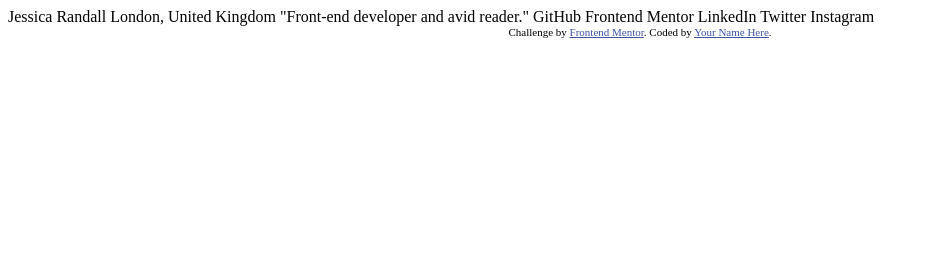
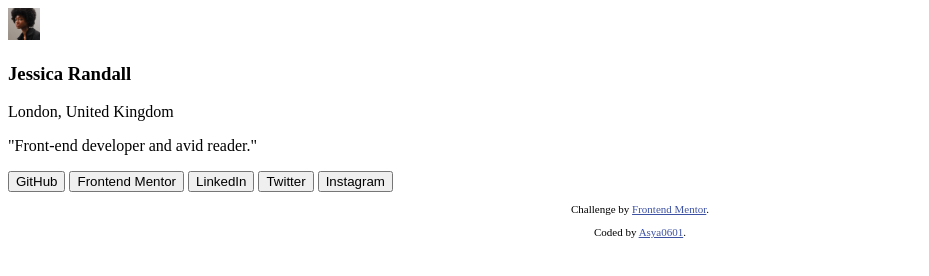
Before and after one commit to Asya0601/social-links-profile-main, a plain HTML site: page index.html in a window 1280 px wide. Shown: the whole page, without its empty margins (0-929 px from the left). Drawn offline with Linux system fonts and the light colour scheme.

Commit message:
HTML is ready

```diff
--- a/index.html
+++ b/index.html
@@ -2,13 +2,14 @@
 <html lang="en">
 <head>
   <meta charset="UTF-8">
-  <meta name="viewport" content="width=device-width, initial-scale=1.0"> <!-- displays site properly based on user's device -->
+  <meta name="viewport" content="width=device-width, initial-scale=1.0">
 
   <link rel="icon" type="image/png" sizes="32x32" href="./assets/images/favicon-32x32.png">
 
   <title>Frontend Mentor | Social links profile</title>
 
-  <!-- Feel free to remove these styles or customise in your own stylesheet 👍 -->
+  <link rel="stylesheet" href="styles.css">
+
   <style>
     .attribution { font-size: 11px; text-align: center; }
     .attribution a { color: hsl(228, 45%, 44%); }
@@ -16,19 +17,32 @@
 </head>
 <body>
 
-  Jessica Randall
-  London, United Kingdom
-  "Front-end developer and avid reader."
+  <main>
 
-  GitHub
-  Frontend Mentor
-  LinkedIn
-  Twitter
-  Instagram
+    <section id="container">
+
+      <article class="text-directory">
+        <img src="assets/images/avatar-jessica.jpeg" width="32px" alt="authorAvatar">
+        <h1 id="name">Jessica Randall</h1>
+        <p id="adress">London, United Kingdom</p>
+        <p id="description">"Front-end developer and avid reader."</p>
+      </article>
+
+      <nav class="links">
+        <button type="button" class="navigation">GitHub</button>
+        <button type="button" class="navigation">Frontend Mentor</button>
+        <button type="button" class="navigation">LinkedIn</button>
+        <button type="button" class="navigation">Twitter</button>
+        <button type="button" class="navigation">Instagram</button>
+      </nav>
+
+    </section>
+
+  </main>
 
   <div class="attribution">
-    Challenge by <a href="https://www.frontendmentor.io?ref=challenge" target="_blank">Frontend Mentor</a>.
-    Coded by <a href="#">Your Name Here</a>.
+    <p>Challenge by <a href="https://www.frontendmentor.io?ref=challenge" target="_blank">Frontend Mentor</a>. </p>
+    <p>Coded by <a href="#">Asya0601</a>.</p>
   </div>
 </body>
 </html>
```
